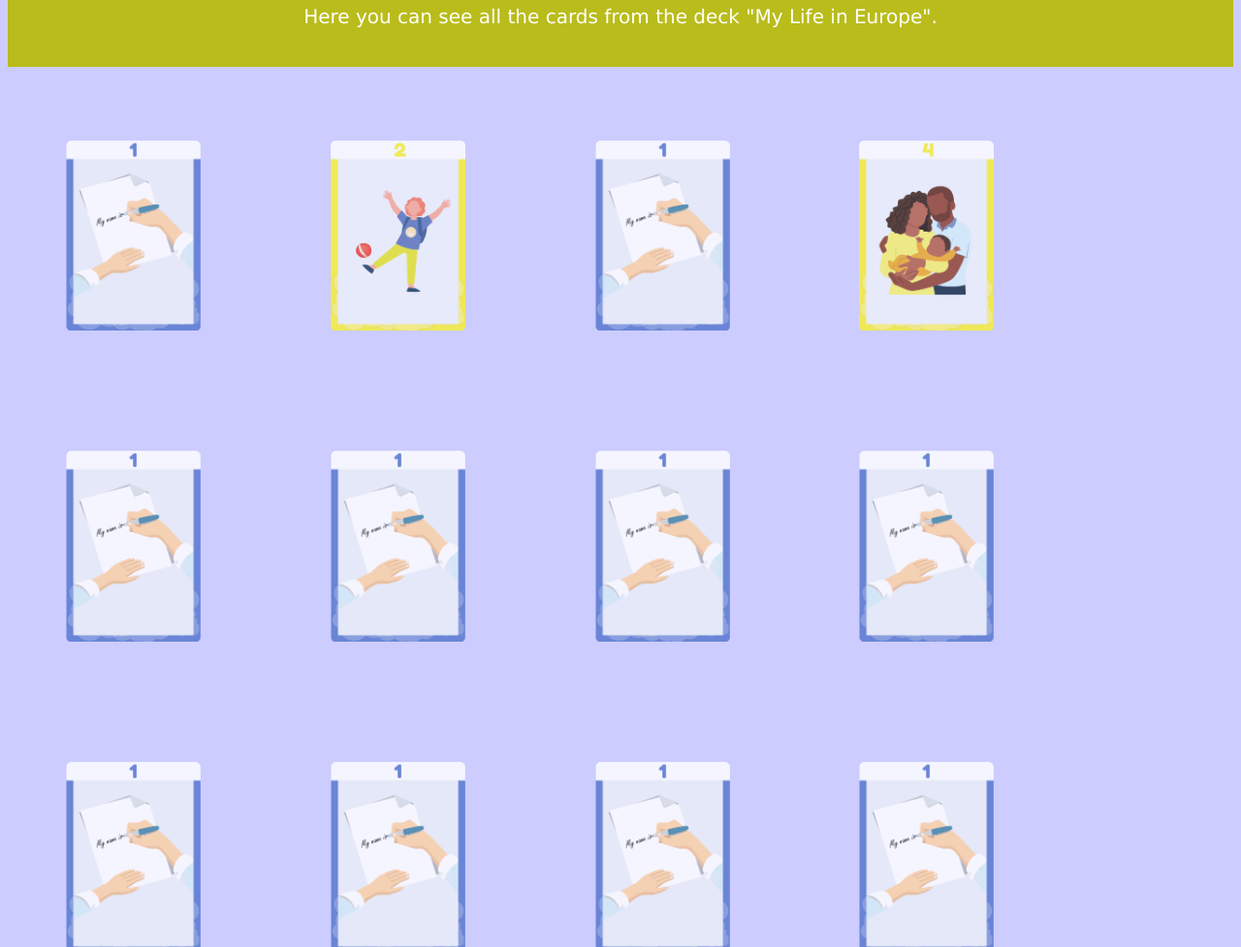
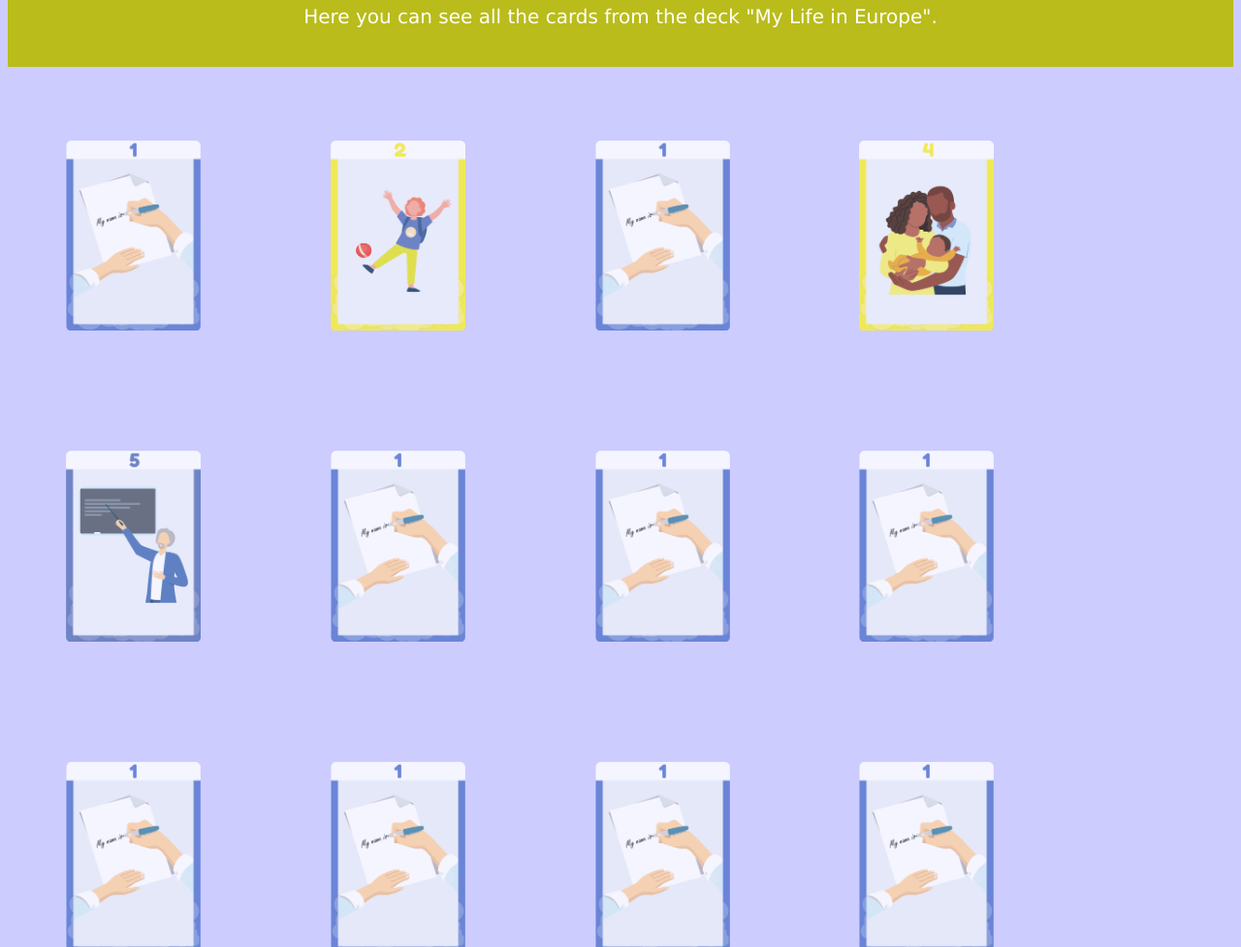
Before and after one commit to deadlymacsu/WebtestCardsNKEY, a plain HTML site: page index.html in a window 1280 px wide. Shown: the part 123-1100 px from the top of the page at 97% size. Drawn offline with Linux system fonts and the light colour scheme.

Commit message:
version 2.3

```diff
--- a/index.html
+++ b/index.html
@@ -30,7 +30,7 @@
       <img src="images/4_Family.png" class="card-img, zoom" alt="4: Family">
     </div>
     <div class="column">
-      <img src="images/1_Name.png" class="card-img, zoom" alt="5: Family">
+      <img src="images/5_SchoolTeacher.png" class="card-img, zoom" alt="5: School Teacher">
     </div>
     <div class="column">
       <img src="images/1_Name.png" class="card-img, zoom" alt="6: Family">
```
Also changed, not shown: images/5_SchoolTeacher.png (added).
